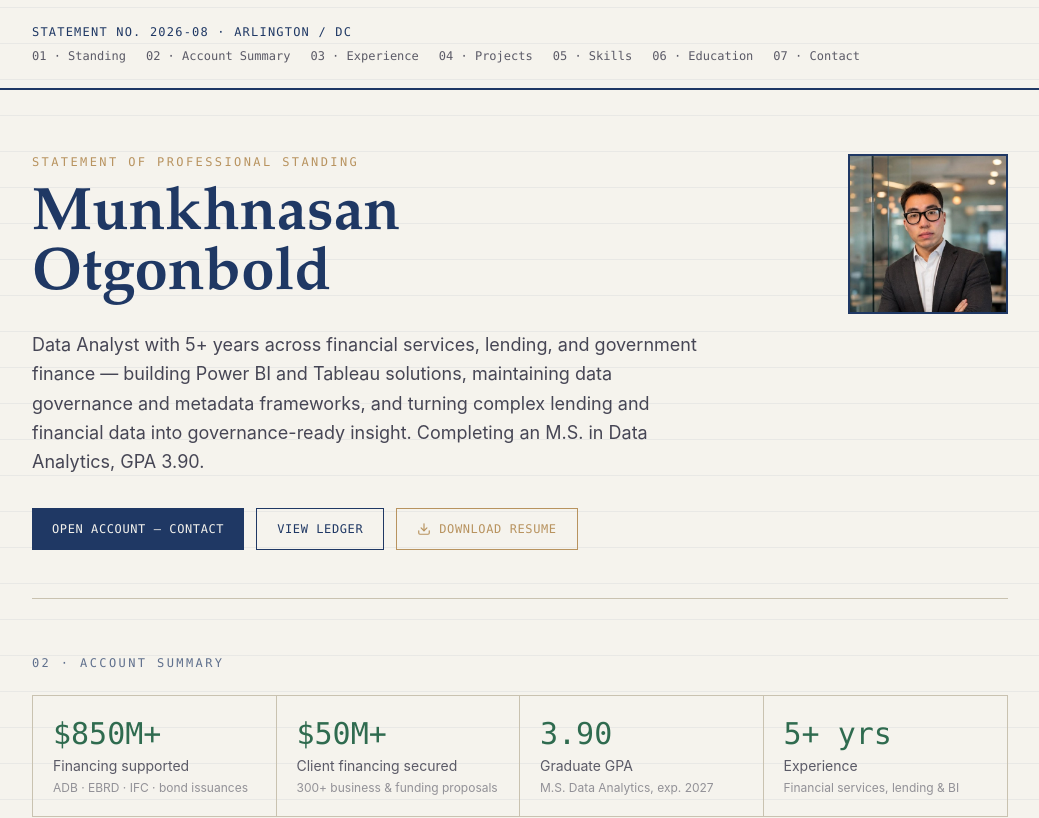
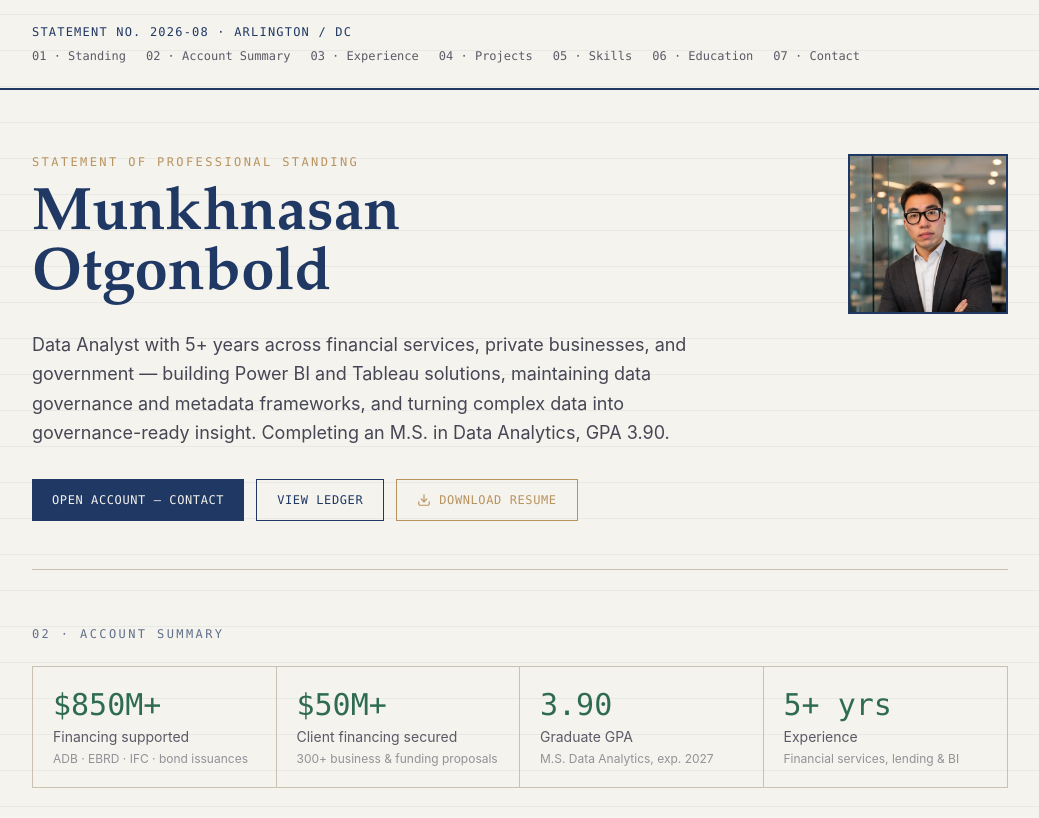
Before and after one commit to MUNKHNASANOTGONBOLD/Munkhnasan-portfolio, a Next.js app: page / in a window 1280 px wide. Shown: the top 818 px of the page, without its empty margins (120-1159 px from the left). Built offline with nearby package versions, Linux system fonts and the light colour scheme.

Commit message:
Update professional standing tagline

```diff
--- a/app/page.tsx
+++ b/app/page.tsx
@@ -219,10 +219,10 @@ export default function Home() {
               Otgonbold
             </h1>
             <p className="max-w-2xl text-lg text-ink/80 leading-relaxed">
-              Data Analyst with 5+ years across financial services, lending, and government
-              finance — building Power BI and Tableau solutions, maintaining data governance
-              and metadata frameworks, and turning complex lending and financial data into
-              governance-ready insight. Completing an M.S. in Data Analytics, GPA 3.90.
+              Data Analyst with 5+ years across financial services, private businesses, and
+              government — building Power BI and Tableau solutions, maintaining data governance
+              and metadata frameworks, and turning complex data into governance-ready insight.
+              Completing an M.S. in Data Analytics, GPA 3.90.
             </p>
           </div>
           <div className="w-32 h-32 sm:w-40 sm:h-40 border-2 border-navy shrink-0 relative overflow-hidden bg-paper2">
```
